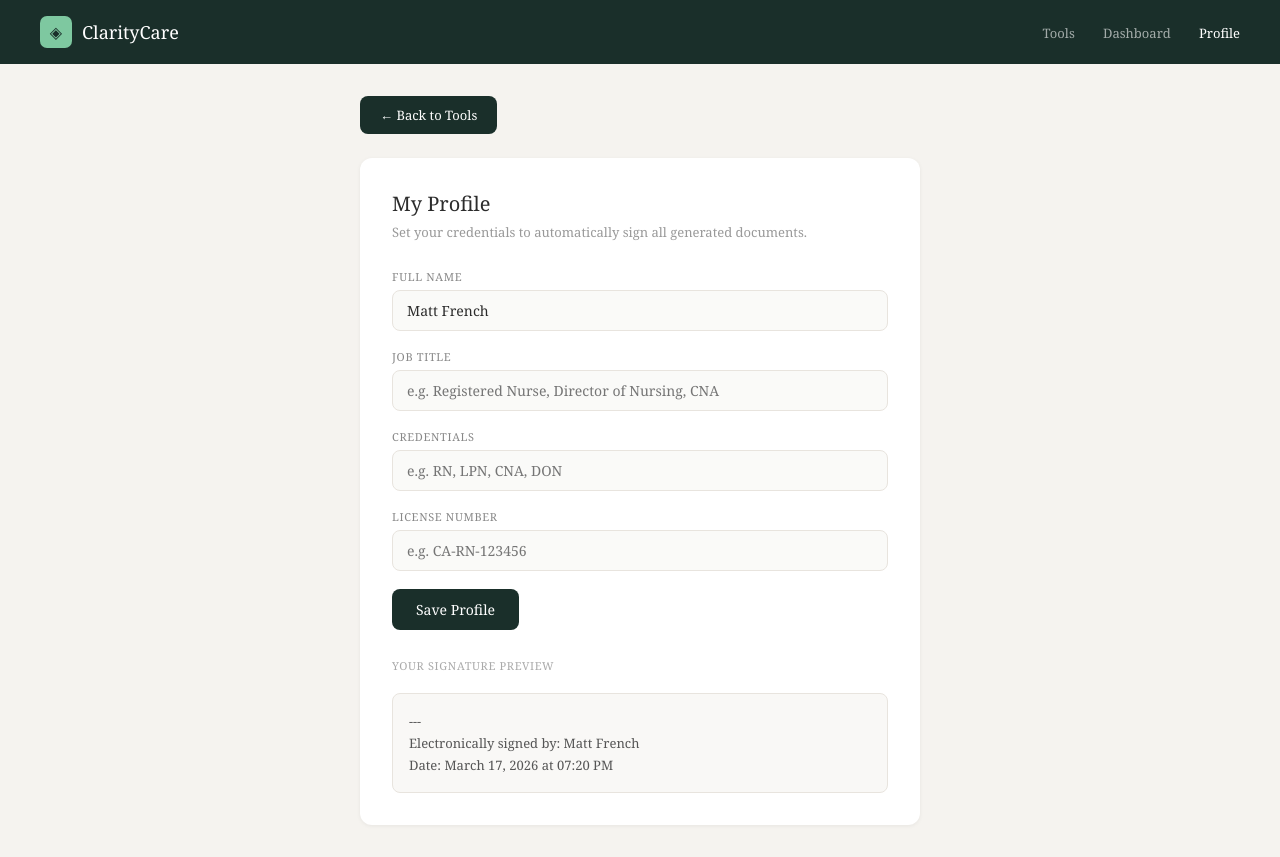
After one commit to matthewdeanfrench/sales-automation, a Flask app: page /profile in a window 1280 px wide. The commit adds this page. Run offline with Flask 3, Linux system fonts and the light colour scheme; a user stored in the database is signed in.

Commit message:
add profile, digital signatures, voice to documentation, dashboard

```diff
--- a/app.py
+++ b/app.py
@@ -914,6 +914,39 @@ def dashboard_stats():
     except Exception as e:
         return jsonify({"error": str(e)}), 500
 
+@app.route("/profile")
+@login_required
+def profile_page():
+    return render_template("profile.html")
+
+@app.route("/api/profile/update", methods=["POST"])
+@login_required
+def update_profile():
+    data = request.json
+    user = User.query.get(current_user.id)
+    if data.get("name"):
+        user.name = data["name"]
+    user.credentials = data.get("credentials", "")
+    user.license_number = data.get("license_number", "")
+    user.title = data.get("title", "")
+    db.session.commit()
+    return jsonify({"success": True})
+
+@app.route("/api/profile/signature", methods=["GET"])
+@login_required
+def get_signature():
+    user = db.session.get(type(current_user), current_user.id)
+    from datetime import datetime
+    sig = f"\n\n---\nElectronically signed by: {user.name}"
+    if hasattr(user, 'title') and user.title:
+        sig += f", {user.title}"
+    if hasattr(user, 'credentials') and user.credentials:
+        sig += f", {user.credentials}"
+    if hasattr(user, 'license_number') and user.license_number:
+        sig += f" | License #{user.license_number}"
+    sig += f"\nDate: {datetime.now().strftime('%B %d, %Y %I:%M %p')}"
+    return jsonify({"signature": sig, "name": user.name})
+
 @app.errorhandler(429)
 def rate_limit_exceeded(e):
     return jsonify({"error": "Too many requests. Please wait a moment and try again."}), 429
--- a/auth.py
+++ b/auth.py
@@ -16,6 +16,9 @@ def init_auth(app, db):
         name = db.Column(db.String(100))
         facility = db.Column(db.String(100))
         role = db.Column(db.String(20), default='staff')
+        credentials = db.Column(db.String(100), default='')
+        title = db.Column(db.String(100), default='')
+        license_number = db.Column(db.String(50), default='')
         created_at = db.Column(db.DateTime, default=db.func.now())
         is_active = db.Column(db.Boolean, default=True)
 
--- a/templates/index.html
+++ b/templates/index.html
@@ -105,6 +105,7 @@
         <a href="#" class="active" onclick="return showSection('tools', this)">Tools</a>
         <a href="#" onclick="return showSection('history', this)">Saved Documents</a>
         <a href="/dashboard" style="color:rgba(255,255,255,0.6)">Dashboard</a>
+        <a href="/profile" style="color:rgba(255,255,255,0.6)">Profile</a>
         <a href="/audit" style="color:rgba(255,255,255,0.6)">Audit Log</a>
     </nav>
 </header>
--- /dev/null
+++ b/templates/profile.html
@@ -0,0 +1,161 @@
+<!DOCTYPE html>
+<html lang="en">
+<head>
+    <meta charset="UTF-8">
+    <meta name="viewport" content="width=device-width, initial-scale=1.0">
+    <title>ClarityCare — My Profile</title>
+    <style>
+        * { margin: 0; padding: 0; box-sizing: border-box; }
+        body { font-family: Georgia, serif; background: #f5f3ef; color: #2c2c2c; }
+
+        header {
+            background: #1a2f2a; color: white;
+            padding: 16px 40px;
+            display: flex; align-items: center; justify-content: space-between;
+        }
+        .logo { display: flex; align-items: center; gap: 10px; }
+        .logo-icon { width: 32px; height: 32px; background: #7ec8a0; border-radius: 7px; display: flex; align-items: center; justify-content: center; font-size: 16px; color: #1a2f2a; }
+        .logo-text h1 { font-size: 18px; font-weight: 400; color: white; }
+        .header-nav a { color: rgba(255,255,255,0.6); text-decoration: none; font-size: 13px; margin-left: 24px; }
+        .header-nav a:hover { color: white; }
+
+        .container { max-width: 600px; margin: 32px auto; padding: 0 20px; }
+
+        .btn-back { display: inline-block; background: #1a2f2a; color: white; text-decoration: none; padding: 10px 20px; border-radius: 8px; font-size: 13px; font-family: Georgia, serif; margin-bottom: 24px; }
+        .btn-back:hover { background: #111f1c; }
+
+        .card { background: white; border-radius: 12px; padding: 32px; box-shadow: 0 1px 4px rgba(0,0,0,0.06); margin-bottom: 24px; }
+        .card-title { font-size: 20px; font-weight: 400; margin-bottom: 6px; }
+        .card-subtitle { font-size: 13px; color: #999; margin-bottom: 28px; }
+
+        .form-group { margin-bottom: 18px; }
+        label { display: block; font-size: 11px; color: #888; margin-bottom: 6px; text-transform: uppercase; letter-spacing: 0.06em; }
+        input { width: 100%; padding: 10px 14px; border: 1px solid #e8e4de; border-radius: 8px; font-size: 14px; font-family: Georgia, serif; background: #fafaf8; color: #2c2c2c; transition: border 0.2s; }
+        input:focus { outline: none; border-color: #1a2f2a; background: white; }
+
+        .btn { background: #1a2f2a; color: white; border: none; padding: 11px 24px; border-radius: 8px; font-size: 14px; font-family: Georgia, serif; cursor: pointer; transition: background 0.2s; }
+        .btn:hover { background: #111f1c; }
+
+        .success-box { background: #f0fdf4; border: 1px solid #bbf7d0; border-radius: 8px; padding: 12px 16px; font-size: 13px; color: #16a34a; margin-top: 14px; display: none; }
+        .success-box.visible { display: block; }
+
+        .signature-preview {
+            background: #f9f8f6;
+            border: 1px solid #e8e4de;
+            border-radius: 8px;
+            padding: 16px;
+            font-size: 13px;
+            color: #555;
+            margin-top: 20px;
+            line-height: 1.7;
+            white-space: pre-wrap;
+        }
+        .signature-label { font-size: 11px; color: #aaa; text-transform: uppercase; letter-spacing: 0.06em; margin-bottom: 8px; }
+    </style>
+</head>
+<body>
+
+<header>
+    <div class="logo">
+        <div class="logo-icon">◈</div>
+        <div class="logo-text"><h1>ClarityCare</h1></div>
+    </div>
+    <nav class="header-nav">
+        <a href="/app">Tools</a>
+        <a href="/dashboard">Dashboard</a>
+        <a href="/profile" style="color:white;">Profile</a>
+    </nav>
+</header>
+
+<div class="container">
+    <a href="/app" class="btn-back">← Back to Tools</a>
+
+    <div class="card">
+        <div class="card-title">My Profile</div>
+        <div class="card-subtitle">Set your credentials to automatically sign all generated documents.</div>
+
+        <div class="form-group">
+            <label>Full Name</label>
+            <input type="text" id="p-name" placeholder="e.g. Sarah Johnson">
+        </div>
+        <div class="form-group">
+            <label>Job Title</label>
+            <input type="text" id="p-title" placeholder="e.g. Registered Nurse, Director of Nursing, CNA">
+        </div>
+        <div class="form-group">
+            <label>Credentials</label>
+            <input type="text" id="p-credentials" placeholder="e.g. RN, LPN, CNA, DON">
+        </div>
+        <div class="form-group">
+            <label>License Number</label>
+            <input type="text" id="p-license" placeholder="e.g. CA-RN-123456">
+        </div>
+
+        <button class="btn" onclick="saveProfile()">Save Profile</button>
+        <div class="success-box" id="save-success">Profile saved! Your signature will appear on all generated documents.</div>
+
+        <div style="margin-top:28px;">
+            <div class="signature-label">Your signature preview</div>
+            <div class="signature-preview" id="sig-preview">Fill in your details above to see your signature preview.</div>
+        </div>
+    </div>
+</div>
+
+<script>
+    async function loadProfile() {
+        try {
+            const response = await fetch('/api/auth/me');
+            const user = await response.json();
+            if (user.authenticated) {
+                document.getElementById('p-name').value = user.name || '';
+                updatePreview();
+            }
+        } catch {}
+    }
+
+    async function saveProfile() {
+        const name = document.getElementById('p-name').value.trim();
+        const title = document.getElementById('p-title').value.trim();
+        const credentials = document.getElementById('p-credentials').value.trim();
+        const license_number = document.getElementById('p-license').value.trim();
+
+        try {
+            const response = await fetch('/api/profile/update', {
+                method: 'POST',
+                headers: { 'Content-Type': 'application/json' },
+                body: JSON.stringify({ name, title, credentials, license_number })
+            });
+            const result = await response.json();
+            if (result.success) {
+                document.getElementById('save-success').classList.add('visible');
+                updatePreview();
+                setTimeout(() => document.getElementById('save-success').classList.remove('visible'), 3000);
+            }
+        } catch {}
+    }
+
+    function updatePreview() {
+        const name = document.getElementById('p-name').value.trim() || '[Your Name]';
+        const title = document.getElementById('p-title').value.trim();
+        const credentials = document.getElementById('p-credentials').value.trim();
+        const license = document.getElementById('p-license').value.trim();
+        const now = new Date().toLocaleDateString('en-US', { year: 'numeric', month: 'long', day: 'numeric', hour: '2-digit', minute: '2-digit' });
+
+        let sig = `---\nElectronically signed by: ${name}`;
+        if (title) sig += `, ${title}`;
+        if (credentials) sig += `, ${credentials}`;
+        if (license) sig += ` | License #${license}`;
+        sig += `\nDate: ${now}`;
+
+        document.getElementById('sig-preview').textContent = sig;
+    }
+
+    document.querySelectorAll('input').forEach(input => {
+        input.addEventListener('input', updatePreview);
+    });
+
+    loadProfile();
+</script>
+
+</body>
+</html>
```
Also changed, not shown: migrate2.py (+3 -33 lines).
